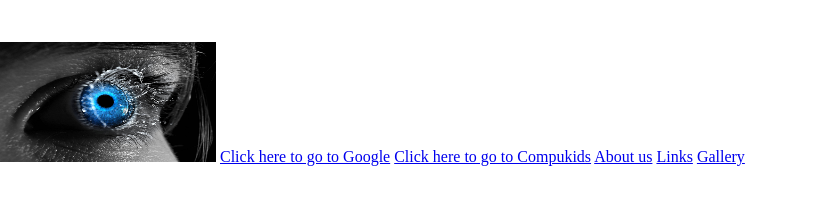
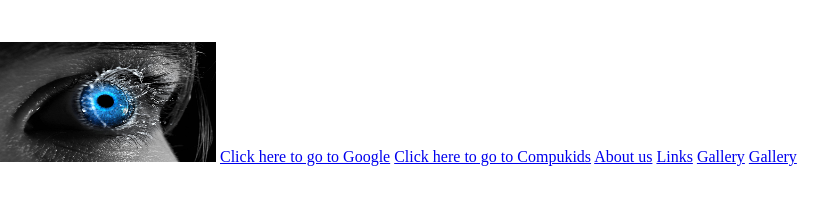
Before and after one commit to ProneHades/myFirstApp, a plain HTML site: page index.html in a window 1280 px wide. Shown: the part 333-538 px from the top of the page, 460-1280 px from the left. Drawn offline with Linux system fonts and the light colour scheme.

Commit message:
Update index.html

```diff
--- a/index.html
+++ b/index.html
@@ -21,6 +21,7 @@
         <a href="./about.html">About us</a>
 		<a href="./links.html">Links</a>
         <a href="./img.html">Gallery</a>
+        <a href="./img.html">Gallery</a>
 
     </body>
 </html>
```
